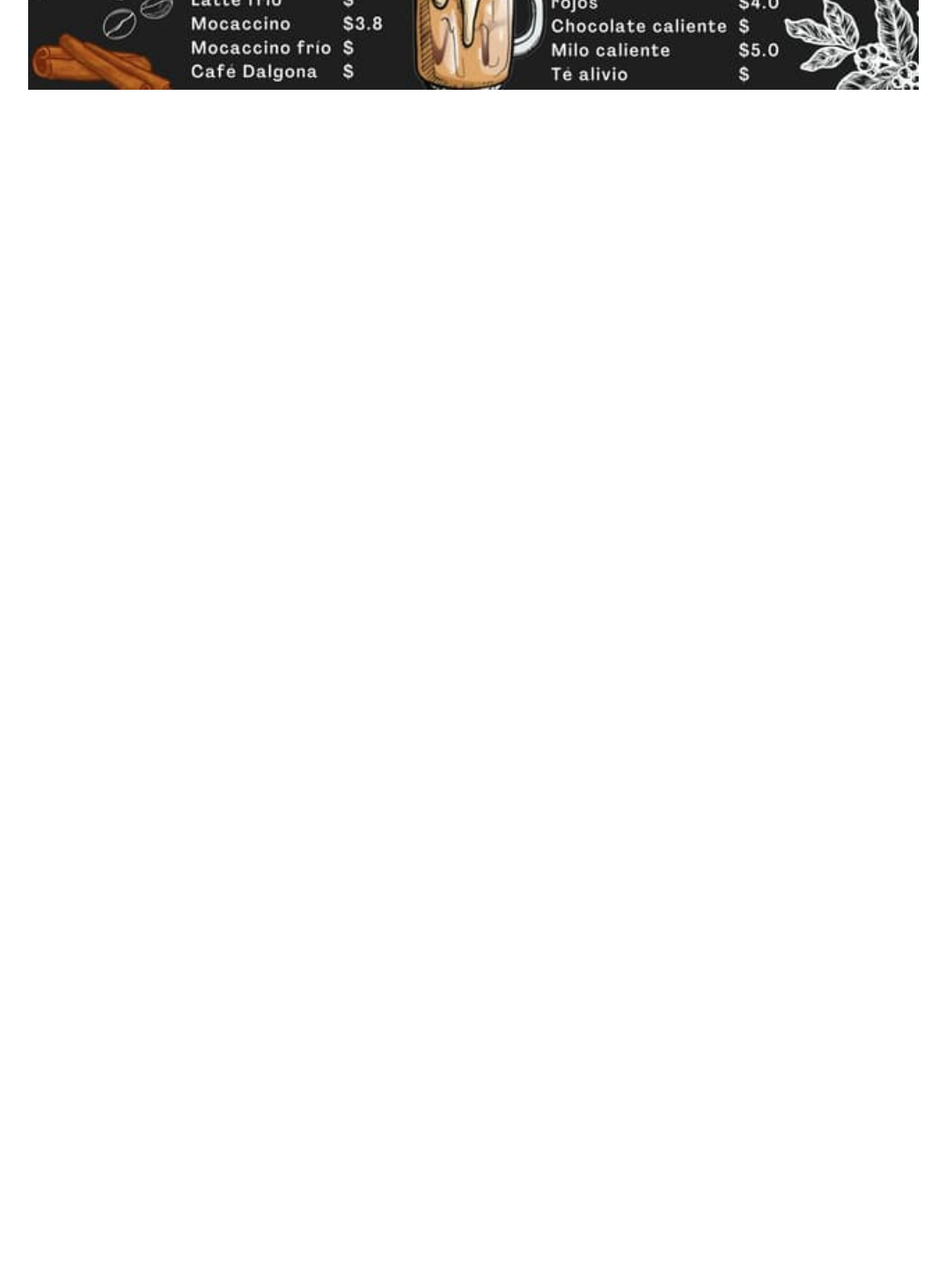
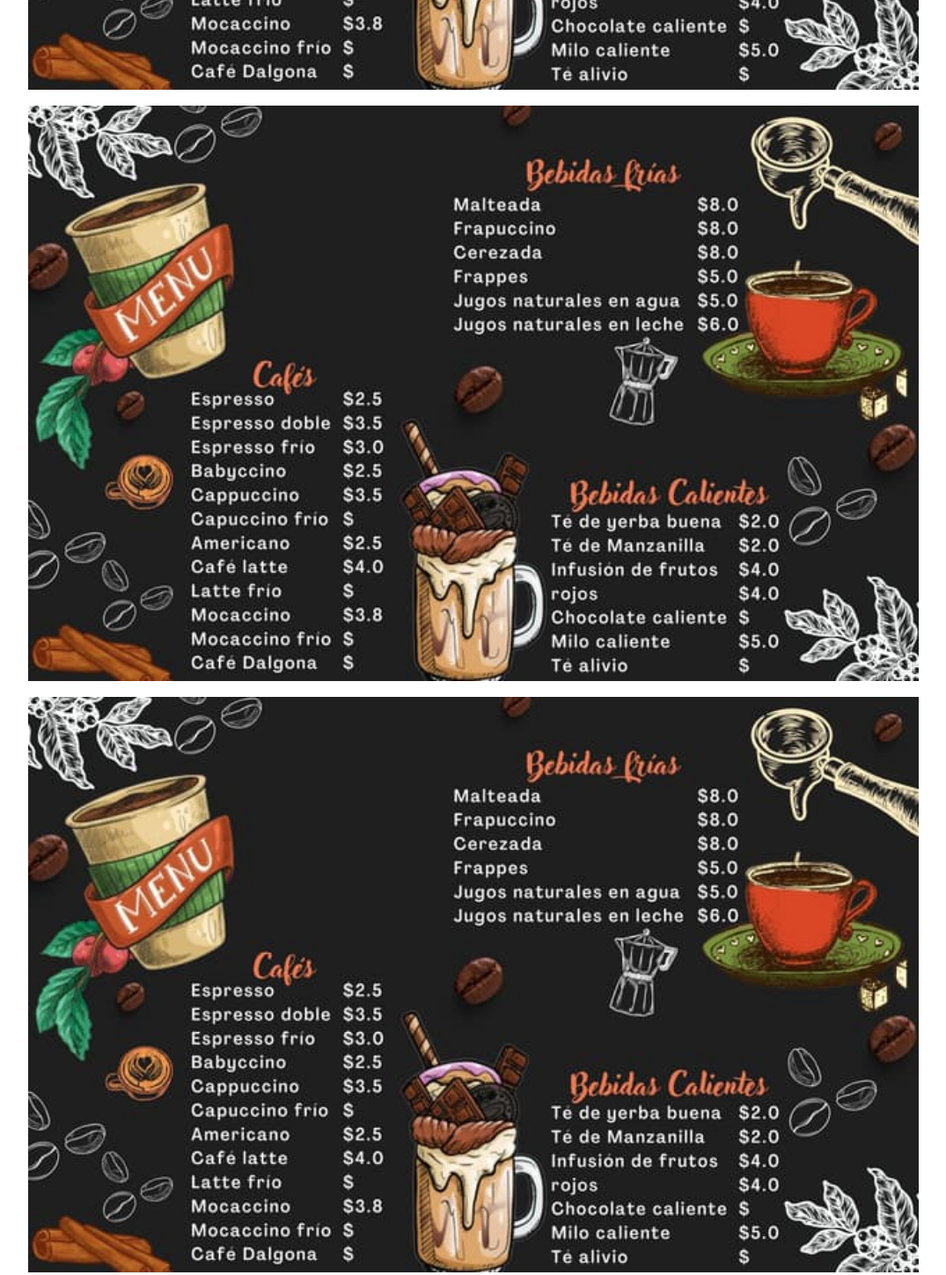
Before and after one commit to EDDIE05a/ProyectoQR, a plain HTML site: page index.html in a window 1280 px wide. Shown: the part 560-2009 px from the top of the page at 88% size, without its empty margins (102-1177 px from the left). Before the commit the page ends 800 px from the top, so only its background shows below. Drawn offline with Linux system fonts and the light colour scheme.

Commit message:
Update index.html

```diff
--- a/index.html
+++ b/index.html
@@ -14,5 +14,10 @@
         }
     </style>
     <img name="menu" src="img/menu.jpeg" alt="imagen de cris">
+    <br>
+    <img name="menu" src="img/menu.jpeg" alt="imagen de cris">
+    <br>
+    <img name="menu" src="img/menu.jpeg" alt="imagen de cris">
+
 </body>
 </html>
```
